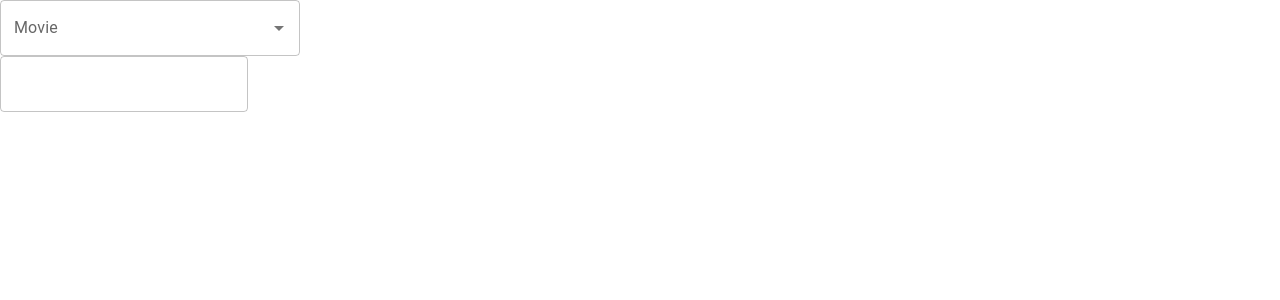
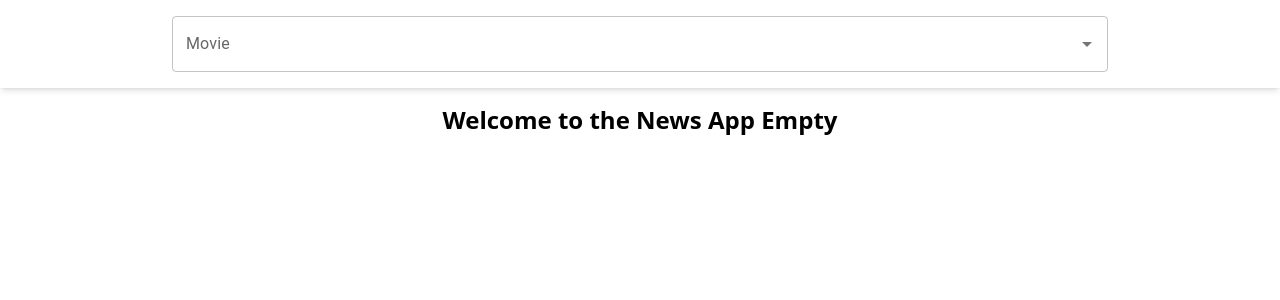
Before and after one commit to Killersea/news-aggregator-react, a React (Vite) app in the folder frontend/: page / in a window 1280 px wide. Shown: the top 300 px of the page. Built offline with nearby package versions, Linux system fonts and the light colour scheme.

Commit message:
Added Card Component

```diff
--- a/frontend/src/App.tsx
+++ b/frontend/src/App.tsx
@@ -1,20 +1,7 @@
-import { QueryClient, QueryClientProvider } from "@tanstack/react-query";
-import AutoCompleteSearchBar from "./components/AutocompleteSearchBar";
-import { TextField } from "@mui/material";
+import HomePage from "./pages/HomePage";
 
 function App() {
-	const queryClient = new QueryClient();
-
-	return (
-		<>
-			<div>
-				<QueryClientProvider client={queryClient}>
-					<AutoCompleteSearchBar />
-					<TextField />
-				</QueryClientProvider>
-			</div>
-		</>
-	);
+  return <HomePage />;
 }
 
 export default App;
--- a/frontend/src/api/newsApi.ts
+++ b/frontend/src/api/newsApi.ts
@@ -2,7 +2,7 @@ export const fetchSearchResults = async (queryKey: string) => {
 	if (!queryKey) return {};
 
 	const response = await fetch(
-		`https://newsapi.org/v2/everything?q="${queryKey}"`,
+		`https://newsapi.org/v2/everything?q="${queryKey}"&searchIn=title&languange=en`,
 		{
 			headers: {
 				"X-Api-Key": import.meta.env.VITE_APP_API_KEY as string,
--- /dev/null
+++ b/frontend/src/components/ArticlesSearchResults.tsx
@@ -0,0 +1,40 @@
+import { ArticleData } from "../interfaces/articleInterface";
+import { CardMedia, CardContent, Typography, Card } from "@mui/material";
+
+interface ArticlesSearchResultsProps {
+  searchResults: ArticleData[];
+}
+
+export default function ArticlesSearchResults({
+  searchResults,
+}: ArticlesSearchResultsProps) {
+  console.log(searchResults);
+  return (
+    <div className="grid grid-cols-1 md:grid-cols-2 lg:grid-cols-3 gap-5">
+      {searchResults.map((article, index) => (
+        <Card key={index} className="shadow-lg">
+          {article.urlToImage && (
+            <CardMedia
+              component="img"
+              height="200"
+              image={article.urlToImage}
+              alt={article.title}
+            />
+          )}
+          <CardContent>
+            <Typography variant="h6" component="h2" className="font-bold">
+              {article.title}
+            </Typography>
+            <Typography variant="body2" color="textSecondary">
+              {article.description}
+            </Typography>
+            <Typography variant="caption" color="textSecondary">
+              {article.author && `By ${article.author}`} |{" "}
+              {new Date(article.publishedAt).toLocaleDateString()}
+            </Typography>
+          </CardContent>
+        </Card>
+      ))}
+    </div>
+  );
+}
--- a/frontend/src/components/AutoCompleteSearchBar.tsx
+++ b/frontend/src/components/AutoCompleteSearchBar.tsx
@@ -5,23 +5,26 @@ import { createFilterOptions } from "@mui/material/Autocomplete";
 import Box from "@mui/material/Box";
 import Typography from "@mui/material/Typography";
 import { useSearchNews } from "../hooks/useSearchNews";
+import { ArticleData } from "../interfaces/articleInterface";
 
-interface getTitlesType {
-	title: string;
+interface AutoCompleteSearchBarProps {
+  setSearchResults: (results: ArticleData[]) => void;
 }
 
-export default function AutoCompleteSearchBar() {
+export default function AutoCompleteSearchBar({
+  setSearchResults,
+}: AutoCompleteSearchBarProps) {
   const hint = useRef("");
   const [inputValue, setInputValue] = useState("");
   const [debouncedValue, setDebouncedValue] = useState("");
 
-	// Debounce Effect: Wait 2 seconds before updating debouncedValue
+  // Wait 1 seconds before updating
   useEffect(() => {
     const handler = setTimeout(() => {
       setDebouncedValue(inputValue);
-		}, 2000); // 2-second delay
+    }, 1000);
 
-		return () => clearTimeout(handler); // Cleanup previous timeout
+    return () => clearTimeout(handler);
   }, [inputValue]);
 
   // Fetch data using custom hook
@@ -29,15 +32,72 @@ export default function AutoCompleteSearchBar() {
 
   const searchResult = useMemo(() => {
     if (isLoading || error || !data || !data.articles) return [];
-		return data.articles.map((article: { title: string }) => ({
-			title: article.title,
-		}));
+
+    const uniqueTitles = new Map();
+
+    return data.articles
+      .filter(
+        ({ description, content, title }: ArticleData) =>
+          description && content && title
+        // Ensure both are not null or undefined
+      )
+      .filter(({ title }: ArticleData) => {
+        // If title is already in the map, filter it out
+        if (uniqueTitles.has(title)) return false;
+        uniqueTitles.set(title, true);
+        return true;
+      })
+      .map(
+        ({
+          author,
+          title,
+          description,
+          url,
+          urlToImage,
+          publishedAt,
+          content,
+        }: ArticleData) => ({
+          author,
+          title,
+          description,
+          url,
+          urlToImage,
+          publishedAt,
+          content,
+        })
+      );
   }, [data, isLoading, error]);
 
-	const filterOptions = createFilterOptions({
+  const articleTitleOptions = searchResult.map(({ title }: ArticleData) => ({
+    title,
+  }));
+
+  useEffect(() => {
+    const filteredResults = searchResult.filter(({ title }: ArticleData) =>
+      inputValue
+        ? title.toLowerCase().startsWith(inputValue.toLowerCase())
+        : true
+    );
+    if (filteredResults.length > 0) {
+      setSearchResults(filteredResults);
+      const handler = setTimeout(() => {}, 1000);
+      return () => clearTimeout(handler);
+    } else {
+      const handler = setTimeout(() => {
+        setSearchResults([]);
+      }, 1000);
+      return () => clearTimeout(handler);
+    }
+  }, [searchResult]);
+
+  const filterOptions = useMemo(
+    () =>
+      createFilterOptions({
         matchFrom: "start",
-		stringify: (option: getTitlesType) => option.title,
-	});
+        stringify: ({ title }: ArticleData) => title ?? "",
+      }),
+    []
+  );
 
   return (
     <Autocomplete
@@ -57,8 +117,8 @@ export default function AutoCompleteSearchBar() {
       disablePortal
       inputValue={inputValue}
       id="combo-box-hint-demo"
-			options={searchResult}
-			sx={{ width: 300 }}
+      options={articleTitleOptions}
+      sx={{ width: "75%" }}
       getOptionLabel={(option) => option.title || ""}
       renderInput={(params) => (
         <Box textAlign="left" sx={{ position: "relative", padding: 0 }}>
@@ -80,15 +140,12 @@ export default function AutoCompleteSearchBar() {
             onChange={(event) => {
               const newValue = event.target.value;
               setInputValue(newValue);
-							const matchingOption = searchResult.find(
-								(option: getTitlesType) =>
-									option.title.startsWith(newValue)
+              const matchingOption = articleTitleOptions.find(
+                ({ title }: ArticleData) => title.startsWith(newValue)
               );
 
               hint.current =
-								newValue && matchingOption
-									? matchingOption.title
-									: "";
+                newValue && matchingOption ? matchingOption.title : "";
             }}
             label="Movie"
             fullWidth
--- a/frontend/src/components/searchBar.tsx
+++ /dev/null
@@ -1,142 +0,0 @@
-import * as React from "react";
-import { useEffect, useState } from "react";
-import TextField from "@mui/material/TextField";
-import Autocomplete from "@mui/material/Autocomplete";
-import { createFilterOptions } from "@mui/material/Autocomplete";
-import {
-	QueryClient,
-	QueryClientProvider,
-	useQuery,
-} from "@tanstack/react-query";
-import Box from "@mui/material/Box";
-import Typography from "@mui/material/Typography";
-import { useMemo } from "react";
-
-const fetchSearchResults = async (queryKey: string) => {
-	console.log("hello");
-	if (!queryKey) return {};
-	console.log("hello2");
-	console.log(queryKey);
-	const response = await fetch(
-		`https://newsapi.org/v2/everything?q="${queryKey}"`,
-		{
-			headers: {
-				"X-Api-Key": import.meta.env.VITE_APP_API_KEY as string,
-			},
-		}
-	);
-	console.log("hello3");
-	if (!response.ok) {
-		throw new Error("Failed to fetch search results");
-	}
-
-	return response.json();
-};
-
-export default function AutocompleteHint() {
-	const hint = React.useRef("");
-	const [inputValue, setInputValue] = React.useState("");
-	const [debouncedValue, setDebouncedValue] = useState("");
-
-	// Debounce Effect: Wait 2 seconds before updating debouncedValue
-	useEffect(() => {
-		const handler = setTimeout(() => {
-			setDebouncedValue(inputValue);
-		}, 2000); // 2-second delay
-
-		return () => clearTimeout(handler); // Cleanup previous timeout
-	}, [inputValue]);
-
-	// Fetch data using useQuery
-	const { data, error, isLoading } = useQuery({
-		queryKey: ["search", debouncedValue],
-		queryFn: () => fetchSearchResults(inputValue),
-		enabled: inputValue.trim().length > 2, // Fetch only if >2 chars
-		refetchOnWindowFocus: false,
-		staleTime: 500, // Debounce effect
-	});
-
-	const searchResult = useMemo(() => {
-		console.log("data", import.meta.env.VITE_APP_API_KEY);
-		if (isLoading || error || !data || !data.articles) return [];
-		return data.articles.map((article: { title: string }) => ({
-			title: article.title,
-		}));
-	}, [data, isLoading, error]);
-
-	const filterOptions = createFilterOptions({
-		matchFrom: "start",
-		stringify: (option: getTitlesType) => option.title,
-	});
-
-	interface getTitlesType {
-		title: string;
-	}
-
-	return (
-		<Autocomplete
-			onKeyDown={(event) => {
-				if (event.key === "Tab") {
-					if (hint.current) {
-						setInputValue(hint.current);
-						event.preventDefault();
-					}
-				}
-			}}
-			filterOptions={filterOptions}
-			onClose={() => {
-				hint.current = "";
-			}}
-			onChange={(_, newValue) => {
-				setInputValue(newValue && newValue.title ? newValue.title : "");
-			}}
-			disablePortal
-			inputValue={inputValue}
-			id="combo-box-hint-demo"
-			options={searchResult}
-			sx={{ width: 300 }}
-			getOptionLabel={(option) => option.title || ""}
-			renderInput={(params) => {
-				return (
-					<Box
-						textAlign="left"
-						sx={{ position: "relative", padding: 0 }}
-					>
-						<Typography
-							sx={{
-								position: "absolute",
-								opacity: 0.5,
-								left: 14,
-								top: 16,
-								overflow: "hidden",
-								whiteSpace: "nowrap",
-								width: "calc(100%)", // Adjust based on padding of TextField
-							}}
-						>
-							{hint.current}
-						</Typography>
-						<TextField
-							{...params}
-							onChange={(event) => {
-								const newValue = event.target.value;
-								setInputValue(newValue);
-								const matchingOption = searchResult.find(
-									(option: any) =>
-										option.title.startsWith(newValue)
-								);
-
-								if (newValue && matchingOption) {
-									hint.current = matchingOption.title;
-								} else {
-									hint.current = "";
-								}
-							}}
-							label="Movie"
-							fullWidth={true}
-						/>
-					</Box>
-				);
-			}}
-		/>
-	);
-}
--- /dev/null
+++ b/frontend/src/interfaces/articleInterface.ts
@@ -0,0 +1,9 @@
+export interface ArticleData {
+    author: string | null;
+    title: string;
+    description: string;
+    url: string;
+    urlToImage: string | null;
+    publishedAt: string;
+    content: string;
+  }
--- /dev/null
+++ b/frontend/src/pages/HomePage.tsx
@@ -0,0 +1,26 @@
+import { useState } from "react";
+import { QueryClient, QueryClientProvider } from "@tanstack/react-query";
+import AutoCompleteSearchBar from "../components/AutoCompleteSearchBar";
+import { ArticleData } from "../interfaces/articleInterface";
+import ArticlesSearchResults from "../components/ArticlesSearchResults";
+
+export default function HomePage() {
+  const queryClient = new QueryClient();
+  const [searchResults, setSearchResults] = useState<ArticleData[]>([]);
+
+  return (
+    <QueryClientProvider client={queryClient}>
+      <div className="sticky top-0 bg-white z-10 shadow-md p-4 flex justify-center">
+        <AutoCompleteSearchBar setSearchResults={setSearchResults} />
+      </div>
+
+      <div className="min-h-screen flex flex-col items-center mt-4 px-4 md:px-8 lg:px-16">
+        {searchResults.length > 0 ? (
+          <ArticlesSearchResults searchResults={searchResults} />
+        ) : (
+          <h1 className="text-2xl font-bold">Welcome to the News App Empty</h1>
+        )}
+      </div>
+    </QueryClientProvider>
+  );
+}
```
Lines whose indentation alone changed are shown as unchanged.
